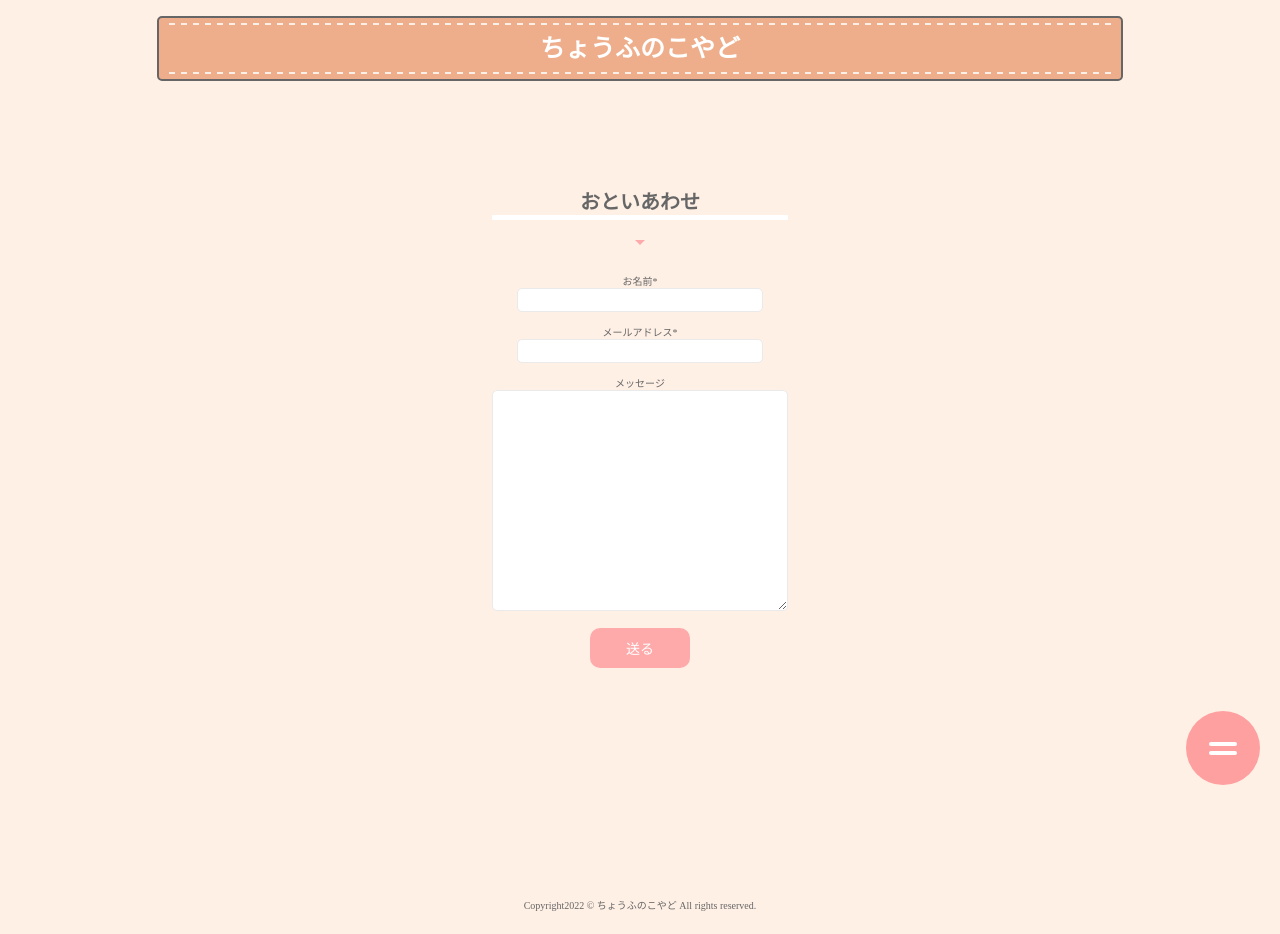
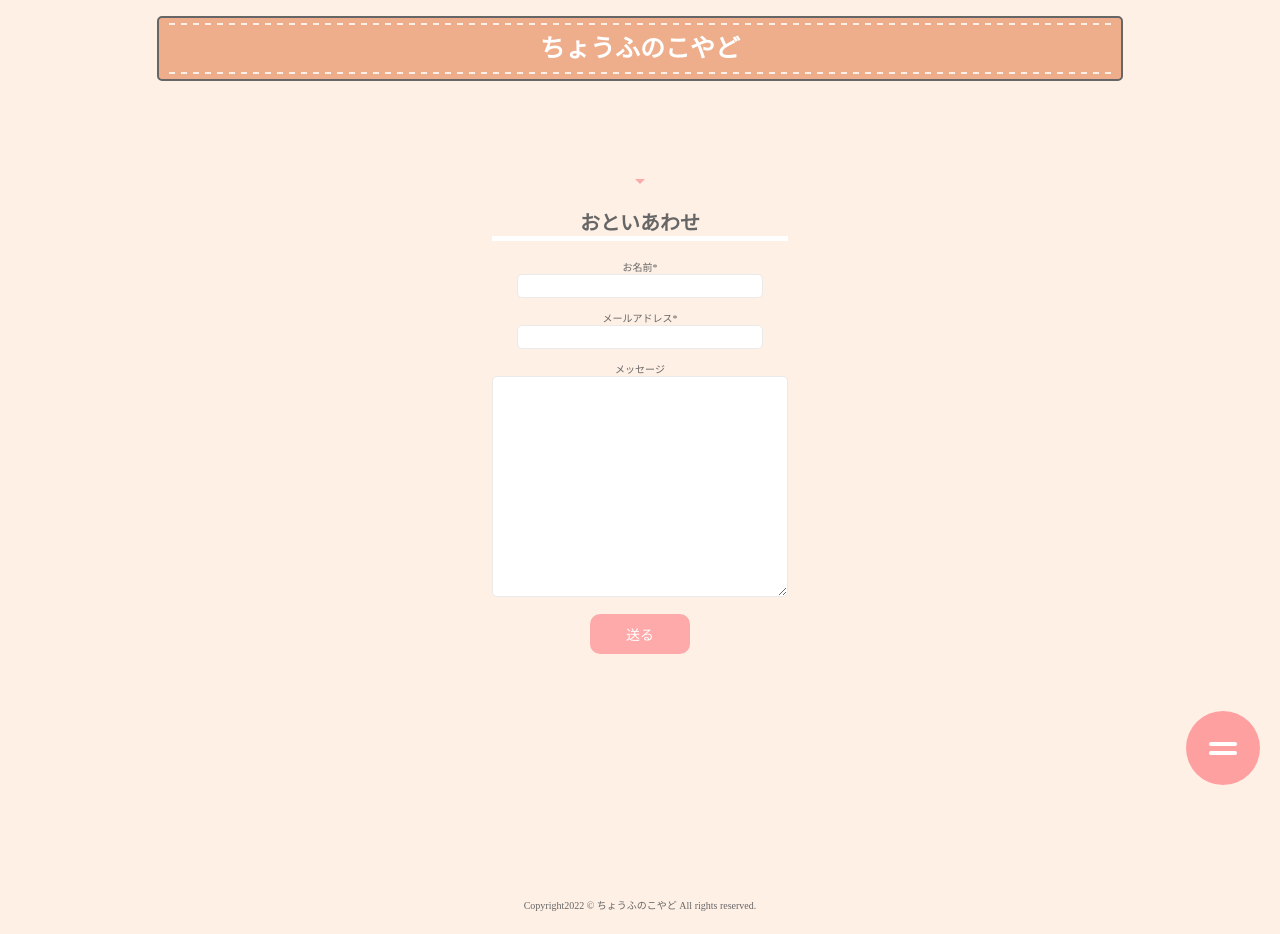
Before and after one commit to su-pull/chofu-koyado, a Next.js app: page /contact in a window 1280 px wide. Built offline with nearby package versions, Linux system fonts and the light colour scheme; a web font is replaced by a local one.

Commit message:
first commit

```diff
--- a/package.json
+++ b/package.json
@@ -10,6 +10,7 @@
   },
   "dependencies": {
     "@types/nodemailer": "^6.4.4",
+    "eslint-config-prettier": "^8.3.0",
     "framer-motion": "^5.0.0",
     "next": "^12.0.1",
     "nodemailer": "^6.7.2",
--- a/pages/contact.tsx
+++ b/pages/contact.tsx
@@ -1,6 +1,5 @@
 import { useMail } from ".././hooks/useMail";
 import { motion } from "framer-motion";
-import Layout from "../components/Layout/layout";
 import Head from "next/head";
 
 export const Contact: React.FC<HTMLTextAreaElement> = () => {
@@ -12,9 +11,10 @@ export const Contact: React.FC<HTMLTextAreaElement> = () => {
         <meta name="description" content="コンタクト" />
       </Head>
       <main className="margin inblo">
-        <h1>おといあわせ</h1>
+
         <div className="triangle-bottom" />
         <form>
+          <h1>おといあわせ</h1>
           <dl>
             <dt>
               <label htmlFor="name">お名前*</label>
```
Also changed, not shown: 2 other files (tests, documents, lock files or other folders).
